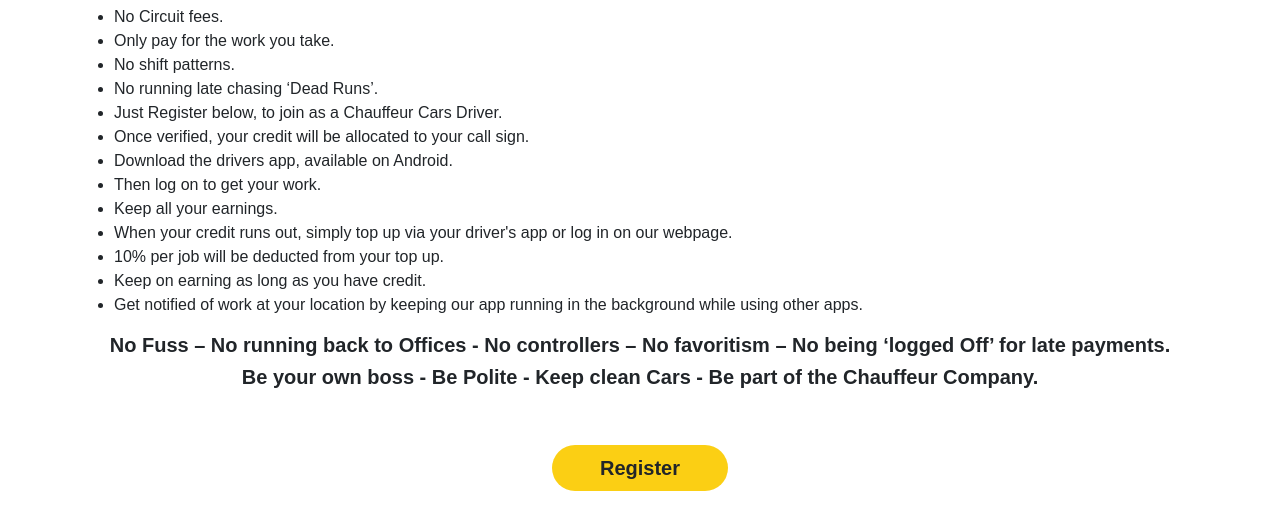
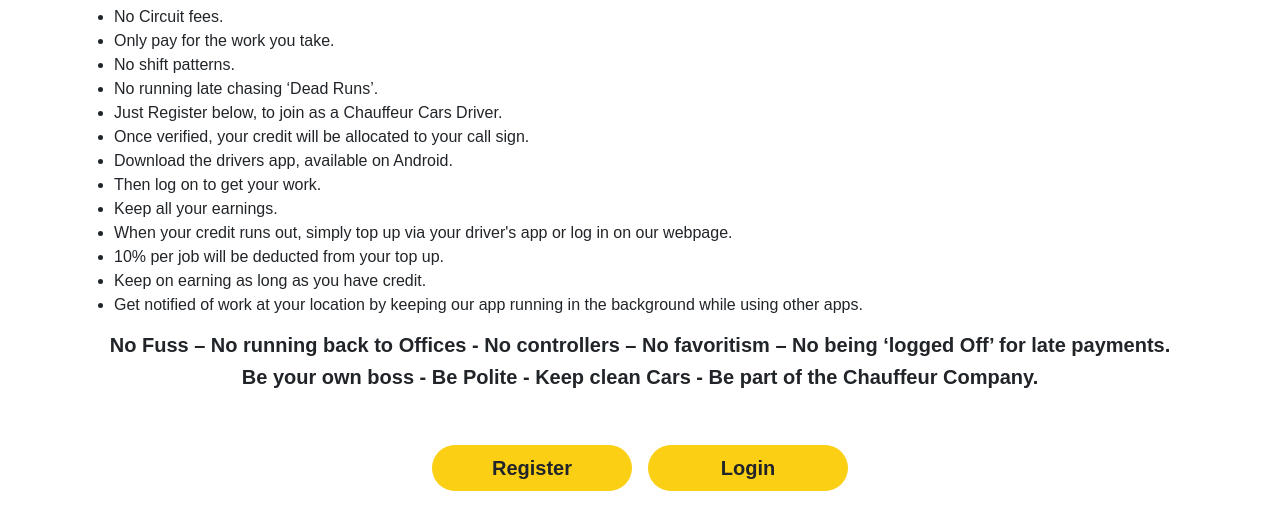
Before and after one commit to hasnat-hj/chauffuer, a plain HTML site: page become-driver.html in a window 1280 px wide. Shown: the part 284-800 px from the top of the page. Drawn offline with nearby package versions, Linux system fonts and the light colour scheme.

Commit message:
login button added

```diff
--- a/become-driver.html
+++ b/become-driver.html
@@ -49,14 +49,19 @@
                         favoritism – No being ‘logged Off’ for late payments.</h5>
                     <h5 class="fw-semibold text-center">Be your own boss - Be Polite - Keep clean Cars - Be part of the
                         Chauffeur Company.</h5>
-                    <div class="d-flex justify-content-center pt-5">
+                        <div class="d-flex justify-content-center pt-5 gap-3">
+                            <a href="https://test.cabdespatch.com/NewDriver.aspx?CompId=testid"
+                                class="bg_yellow px-5 py-2 rounded-pill fw-bold fs-5 d-lg-block d-none text-dark"
+                                style="text-decoration: none; width: 200px; text-align: center;">
+                                Register
+                            </a>
+                            <a href="https://test.cabdespatch.com/techsupport.aspx?mode=driver&CompId=chaufferid"
+                                class="bg_yellow px-5 py-2 rounded-pill fw-bold fs-5 d-lg-block d-none text-dark"
+                                style="text-decoration: none; width: 200px; text-align: center;">
+                                Login
+                            </a>
+                        </div>
 
-                        <a href="https://test.cabdespatch.com/NewDriver.aspx"
-                            class="bg_yellow px-5 py-2 rounded-pill fw-bold fs-5 d-lg-block d-none text-dark"
-                            style="text-decoration: none;">
-                            Register
-                        </a>
-                    </div>
                 </div>
 
             </div>
```
